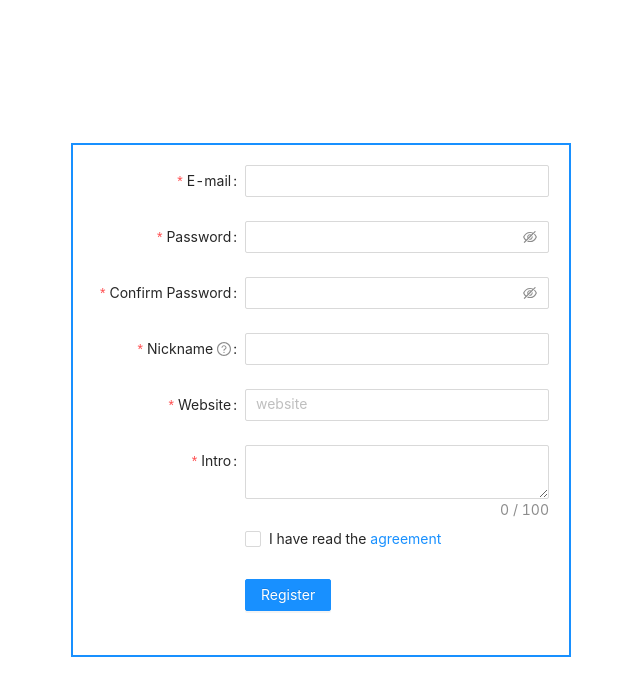
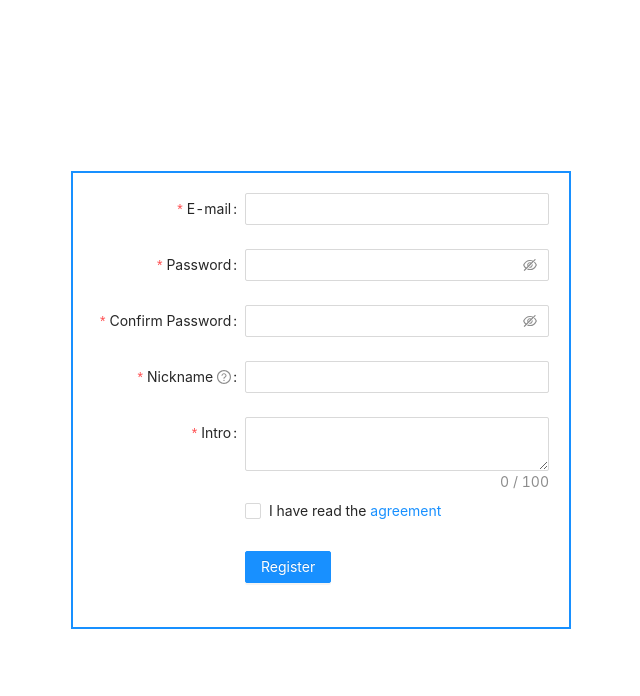
Before and after one commit to strong-minsu/React-Router, a React (Create React App) app: page /register in a window 1280 px wide. Shown: the top 696 px of the page, without its empty margins (319-959 px from the left). Built offline with nearby package versions, Linux system fonts and the light colour scheme.

Commit message:
register website부분 삭제

```diff
--- a/src/pages/Register.jsx
+++ b/src/pages/Register.jsx
@@ -67,22 +67,6 @@ const Register = () => {
     navigate("/");
   };
 
-  const [autoCompleteResult, setAutoCompleteResult] = useState([]);
-
-  const onWebsiteChange = (value) => {
-    if (!value) {
-      setAutoCompleteResult([]);
-    } else {
-      setAutoCompleteResult(
-        [".com", ".org", ".net"].map((domain) => `${value}${domain}`)
-      );
-    }
-  };
-
-  const websiteOptions = autoCompleteResult.map((website) => ({
-    label: website,
-    value: website,
-  }));
   return (
     <div style={sort}>
       <Form
@@ -167,25 +151,6 @@ const Register = () => {
         </Form.Item>
 
         <Form.Item
-          name="website"
-          label="Website"
-          rules={[
-            {
-              required: true,
-              message: "Please input website!",
-            },
-          ]}
-        >
-          <AutoComplete
-            options={websiteOptions}
-            onChange={onWebsiteChange}
-            placeholder="website"
-          >
-            <Input />
-          </AutoComplete>
-        </Form.Item>
-
-        <Form.Item
           name="intro"
           label="Intro"
           rules={[
```
